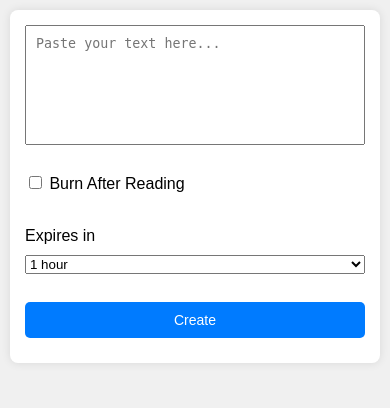
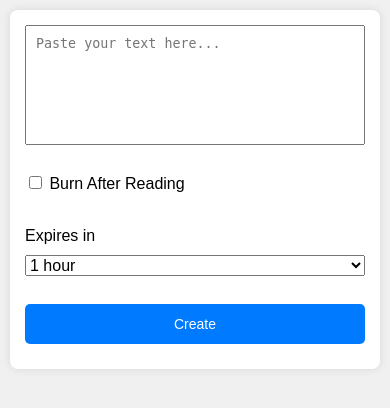
Before and after one commit to nalakawula/plain-paste, a FastAPI app: page / in a window 390 px wide. Shown: the top 408 px of the page. Run offline with FastAPI, Linux system fonts and the light colour scheme; parts of the project's set-up code (start-up, migrations or seed data) failed here and were passed over.

Commit message:
update style

```diff
--- a/app/static/style.css
+++ b/app/static/style.css
@@ -4,7 +4,7 @@ body {
     padding: 0;
     display: flex;
     justify-content: center;
-    align-items: flex-start; /* Align items to the top */
+    align-items: flex-start;
     height: 100vh;
     background-color: #f0f0f0;
 }
@@ -17,7 +17,7 @@ body {
     width: 90%;
     max-width: 500px;
     box-sizing: border-box;
-    margin-top: 20px; /* Add some margin to the top for spacing */
+    margin-top: 20px;
 }
 
 h1 {
@@ -63,7 +63,7 @@ button:hover {
 
 @media (max-width: 600px) {
     .container {
-        width: 100%;
+        width: 95%;
         margin: 10px;
         padding: 15px;
     }
@@ -76,7 +76,12 @@ button:hover {
         height: 120px;
     }
 
+    label, select, input[type="checkbox"], button {
+        font-size: 16px;
+    }
+
     button {
         font-size: 14px;
+        padding: 12px;
     }
 }
--- a/app/templates/base.html
+++ b/app/templates/base.html
@@ -3,6 +3,7 @@
 
 <head>
     <meta charset="UTF-8">
+    <meta name="viewport" content="width=device-width, initial-scale=1.0">
     <title>Plain Paste</title>
     <script src="/static/htmx.min.js"></script>
     <link rel="stylesheet" type="text/css" href="/static/style.css">
```
